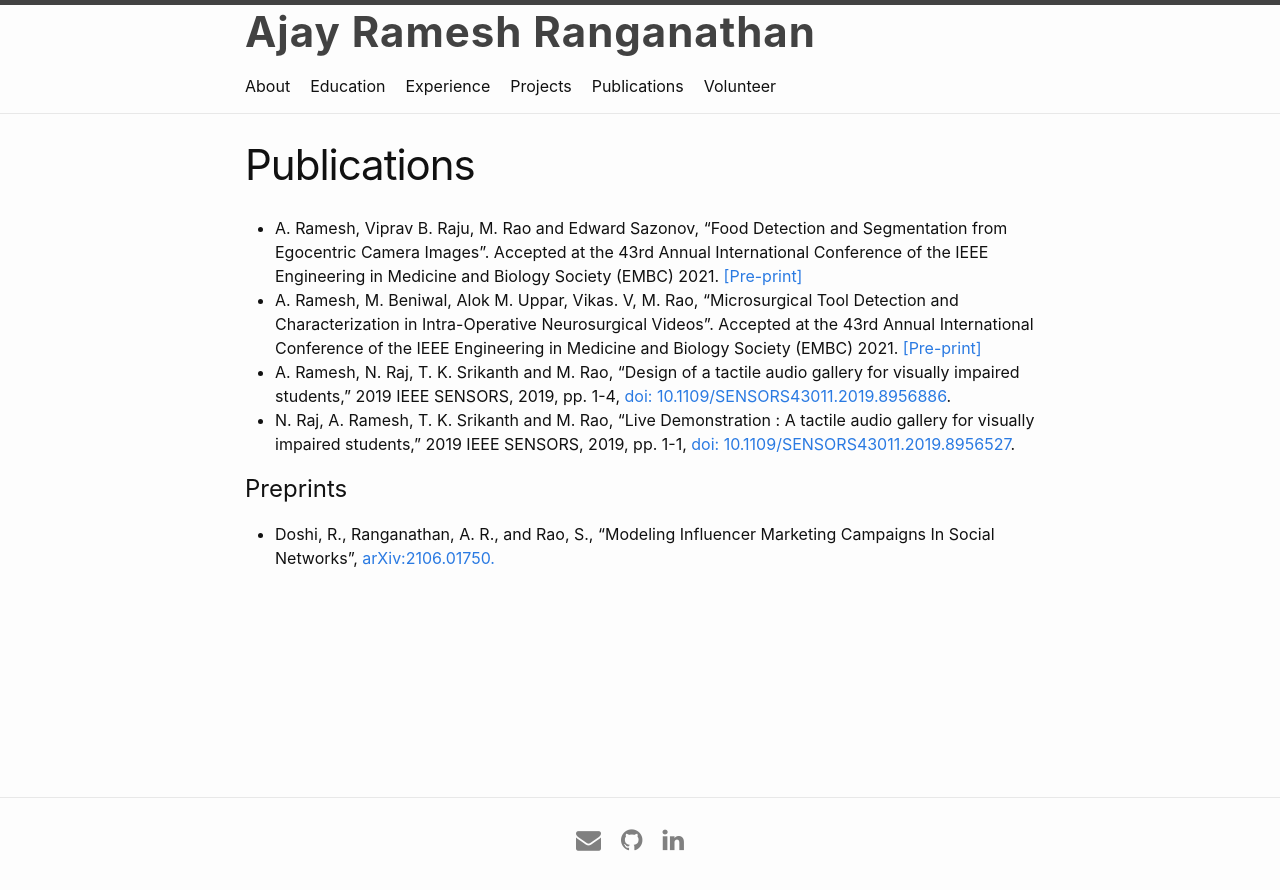
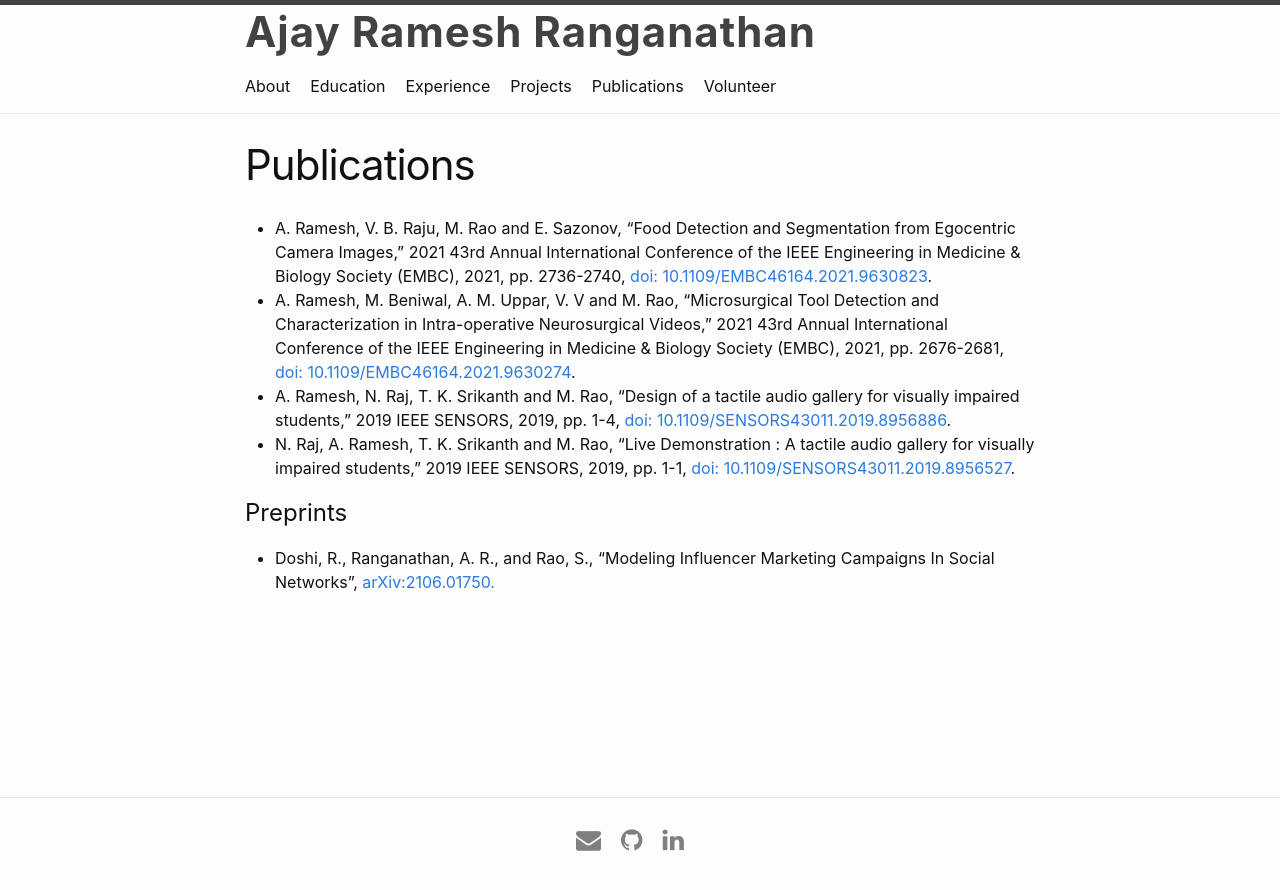
Before and after one commit to AJ-RR/AJ-RR.github.io, a Jekyll site: the page built from zpublications.md, in a window 1280 px wide. Shown: the top 890 px of the page. Built offline with Jekyll 4.4.1, drawn with Linux system fonts in a browser that asks for light colours.

Commit message:
Update zpublications.md

```diff
--- a/zpublications.md
+++ b/zpublications.md
@@ -3,8 +3,8 @@ layout: page
 title: Publications
 permalink: /publications/
 ---
-* A. Ramesh, Viprav B. Raju, M. Rao and Edward Sazonov, "Food Detection and Segmentation from Egocentric Camera Images". Accepted at the 43rd Annual International Conference of the IEEE Engineering in Medicine and Biology Society (EMBC) 2021. <a href="/assets/pdf/Food_detection_and_Segmentation.pdf">[Pre-print]</a>
-* A. Ramesh, M. Beniwal, Alok M. Uppar, Vikas. V, M. Rao, "Microsurgical Tool Detection and Characterization in Intra-Operative Neurosurgical Videos". Accepted at the 43rd Annual International Conference of the IEEE Engineering in Medicine and Biology Society (EMBC) 2021. <a href="/assets/pdf/Surgical_Tool_Detection_Paper.pdf">[Pre-print]</a>
+* A. Ramesh, V. B. Raju, M. Rao and E. Sazonov, "Food Detection and Segmentation from Egocentric Camera Images," 2021 43rd Annual International Conference of the IEEE Engineering in Medicine & Biology Society (EMBC), 2021, pp. 2736-2740, <a href = "https://ieeexplore.ieee.org/document/9630823"> doi: 10.1109/EMBC46164.2021.9630823</a>.
+* A. Ramesh, M. Beniwal, A. M. Uppar, V. V and M. Rao, "Microsurgical Tool Detection and Characterization in Intra-operative Neurosurgical Videos," 2021 43rd Annual International Conference of the IEEE Engineering in Medicine & Biology Society (EMBC), 2021, pp. 2676-2681, <a href = "https://ieeexplore.ieee.org/document/9630274"> doi: 10.1109/EMBC46164.2021.9630274</a>.
 * A. Ramesh, N. Raj, T. K. Srikanth and M. Rao, "Design of a tactile audio gallery for visually impaired students," 2019 IEEE SENSORS, 2019, pp. 1-4, <a href="https://ieeexplore.ieee.org/document/8956886">doi: 10.1109/SENSORS43011.2019.8956886</a>.
 * N. Raj, A. Ramesh, T. K. Srikanth and M. Rao, "Live Demonstration : A tactile audio gallery for visually impaired students," 2019 IEEE SENSORS, 2019, pp. 1-1, <a href="https://ieeexplore.ieee.org/document/8956527">doi: 10.1109/SENSORS43011.2019.8956527</a>.
 
```
